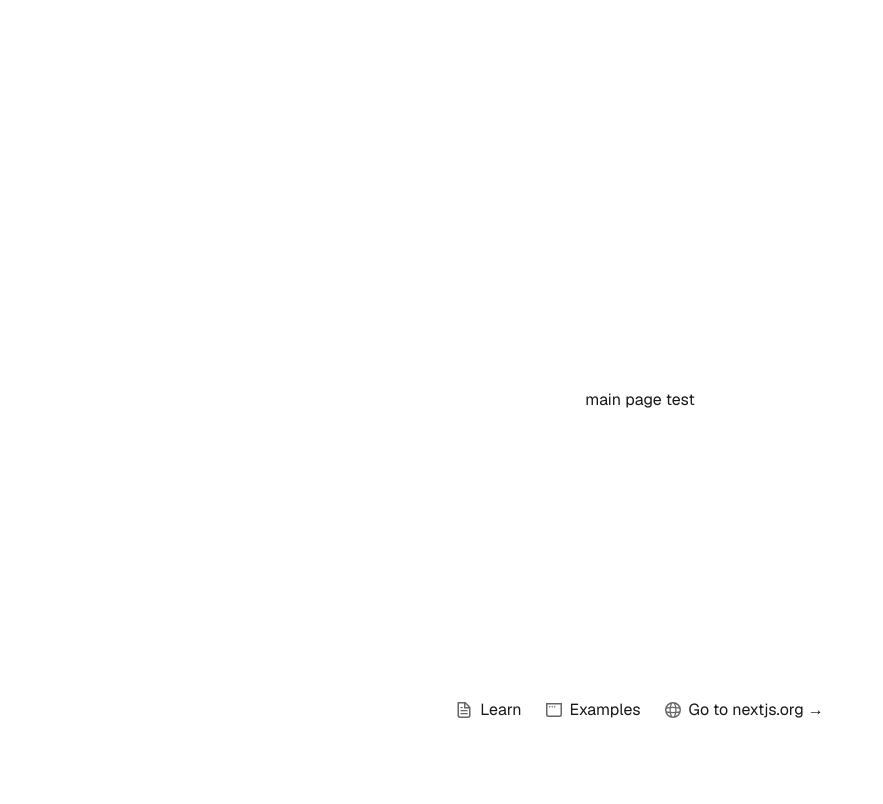
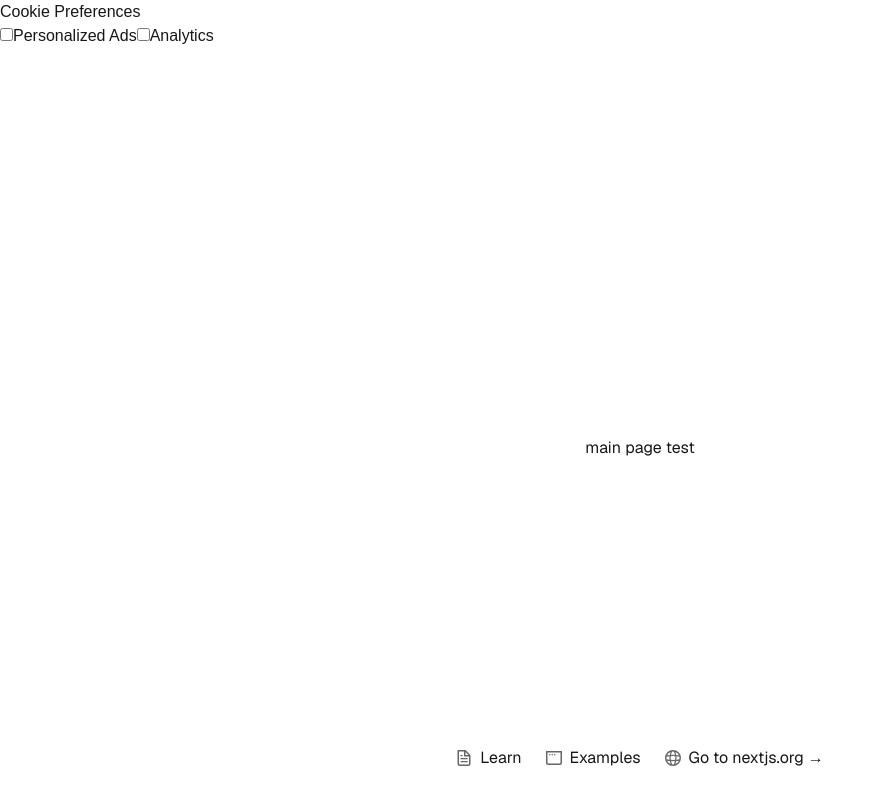
Before and after one commit to EhsanAhanj/test_action, a Next.js app: page / in a window 1280 px wide. Shown: the top 804 px of the page, without its empty margins (0-883 px from the left). Built offline with nearby package versions, Linux system fonts and the light colour scheme.

Commit message:
some change

```diff
--- /dev/null
+++ b/global.d.ts
@@ -0,0 +1,7 @@
+export {};
+
+declare global {
+  interface Window {
+    gtag?: (...args: [string, string, Record<string, unknown>?]) => void;
+  }
+}
--- /dev/null
+++ b/src/app/Components/ConsentManager.tsx
@@ -0,0 +1,63 @@
+import React, { useState } from "react";
+
+const ConsentManager = () => {
+  const [consent, setConsent] = useState({
+    ad_storage: "denied",
+    analytics_storage: "denied",
+    functionality_storage: "granted",
+    security_storage: "granted",
+  });
+
+  interface Consent {
+    ad_storage: string;
+    analytics_storage: string;
+    functionality_storage: string;
+    security_storage: string;
+  }
+
+  type ConsentType = keyof Consent;
+
+  const handleConsentChange = (type: ConsentType, value: string) => {
+    const updatedConsent: Consent = { ...consent, [type]: value };
+    setConsent(updatedConsent);
+
+    // Dispatch consent change event
+    const event = new CustomEvent("consentChange", { detail: updatedConsent });
+    window.dispatchEvent(event);
+  };
+
+  return (
+    <div>
+      <h3>Cookie Preferences</h3>
+      <label>
+        <input
+          type="checkbox"
+          checked={consent.ad_storage === "granted"}
+          onChange={(e) =>
+            handleConsentChange(
+              "ad_storage",
+              e.target.checked ? "granted" : "denied"
+            )
+          }
+        />
+        Personalized Ads
+      </label>
+      <label>
+        <input
+          type="checkbox"
+          checked={consent.analytics_storage === "granted"}
+          onChange={(e) =>
+            handleConsentChange(
+              "analytics_storage",
+              e.target.checked ? "granted" : "denied"
+            )
+          }
+        />
+        Analytics
+      </label>
+      {/* Add more options as needed */}
+    </div>
+  );
+};
+
+export default ConsentManager;
--- /dev/null
+++ b/src/app/Components/Scripts/GoogleScripts.tsx
@@ -0,0 +1,65 @@
+import Script from "next/script";
+import React, { useEffect } from "react";
+
+const GoogleScripts = () => {
+  const isDev = process.env.NODE_ENV === "development";
+  const gtagId = "G-JYS079JHCG";
+
+  useEffect(() => {
+    interface Consent {
+      ad_storage?: string;
+      analytics_storage?: string;
+      functionality_storage?: string;
+      security_storage?: string;
+    }
+
+    const updateConsent = (consent: Consent) => {
+      if (window.gtag) {
+        window.gtag("consent", "update", consent as Record<string, unknown>);
+      }
+    };
+
+    // Example: Listen for consent changes from a CMP
+    window.addEventListener("consentChange", (event) => {
+      updateConsent((event as CustomEvent).detail);
+    });
+
+    return () => {
+      window.removeEventListener("consentChange", (event) => {
+        updateConsent((event as CustomEvent).detail);
+      });
+    };
+  }, []);
+
+  return (
+    <>
+      {!isDev && (
+        <>
+          <Script
+            async
+            strategy="beforeInteractive"
+            src={`https://www.googletagmanager.com/gtag/js?id=${gtagId}`}
+          />
+          <Script id="gtag" strategy="beforeInteractive">
+            {`
+              window.dataLayer = window.dataLayer || [];
+              function gtag(){dataLayer.push(arguments);}
+              gtag('js', new Date());
+              gtag('config', '${gtagId}', { anonymize_ip: true });
+
+              // Default consent settings
+              gtag("consent", "default", {
+                ad_storage: "denied",
+                analytics_storage: "denied",
+                functionality_storage: "granted",
+                security_storage: "granted",
+              });
+            `}
+          </Script>
+        </>
+      )}
+    </>
+  );
+};
+
+export default GoogleScripts;
--- a/src/app/layout.tsx
+++ b/src/app/layout.tsx
@@ -1,6 +1,7 @@
 import type { Metadata } from "next";
 import { Geist, Geist_Mono } from "next/font/google";
-import Script from "next/script";
+import GoogleScripts from "./Components/Scripts/GoogleScripts";
+import ConsentManager from "./Components/ConsentManager";
 import "./globals.css";
 
 const geistSans = Geist({
@@ -25,63 +26,11 @@ export default function RootLayout({
 }>) {
   return (
     <html lang="en">
-      <Script
-        id="cookiebot-banner"
-        src="https://consent.cookiebot.com/uc.js"
-        data-cbid="217a9fe1-4c5a-47bc-b6cd-7e498392da7f"
-        data-blockingmode="auto"
-        type="text/javascript"
-        strategy="beforeInteractive"
-      />
-      <Script id="cookiebot-init" strategy="afterInteractive">
-        {`
-          function loadScriptsBasedOnConsent() {
-            console.log("Cookiebot loaded");
-            console.log({ Cookiebot: Cookiebot });
-
-            if (Cookiebot && Cookiebot.consent) {
-              if (Cookiebot.consent.statistics) {
-                // Load Google Analytics
-                console.log("Loading Google Analytics");
-                const gtagScript = document.createElement('script');
-                gtagScript.src = "https://www.googletagmanager.com/gtag/js?id=G-JYS079JHCG";
-                gtagScript.async = true;
-                document.head.appendChild(gtagScript);
-
-                gtagScript.onload = () => {
-                  window.dataLayer = window.dataLayer || [];
-                  function gtag(){dataLayer.push(arguments);}
-                  gtag('js', new Date());
-                  gtag('config', 'G-JYS079JHCG');
-                };
-              } else {
-                console.log("Statistics consent not given");
-              }
-
-              if (Cookiebot.consent.marketing) {
-                console.log("Marketing consent given");
-                // Load marketing-related scripts here
-              } else {
-                console.log("Marketing consent not given");
-              }
-            } else {
-              console.log("Cookiebot or consent not available");
-            }
-          }
-
-          // Call the function immediately if Cookiebot is already loaded
-          if (typeof Cookiebot !== "undefined") {
-            loadScriptsBasedOnConsent();
-          }
-
-          // Listen for the CookieConsent event
-          window.addEventListener('CookieConsent', loadScriptsBasedOnConsent);
-        `}
-      </Script>
-
+      <GoogleScripts />
       <body
         className={`${geistSans.variable} ${geistMono.variable} antialiased`}
       >
+        <ConsentManager />
         {children}
       </body>
     </html>
```
